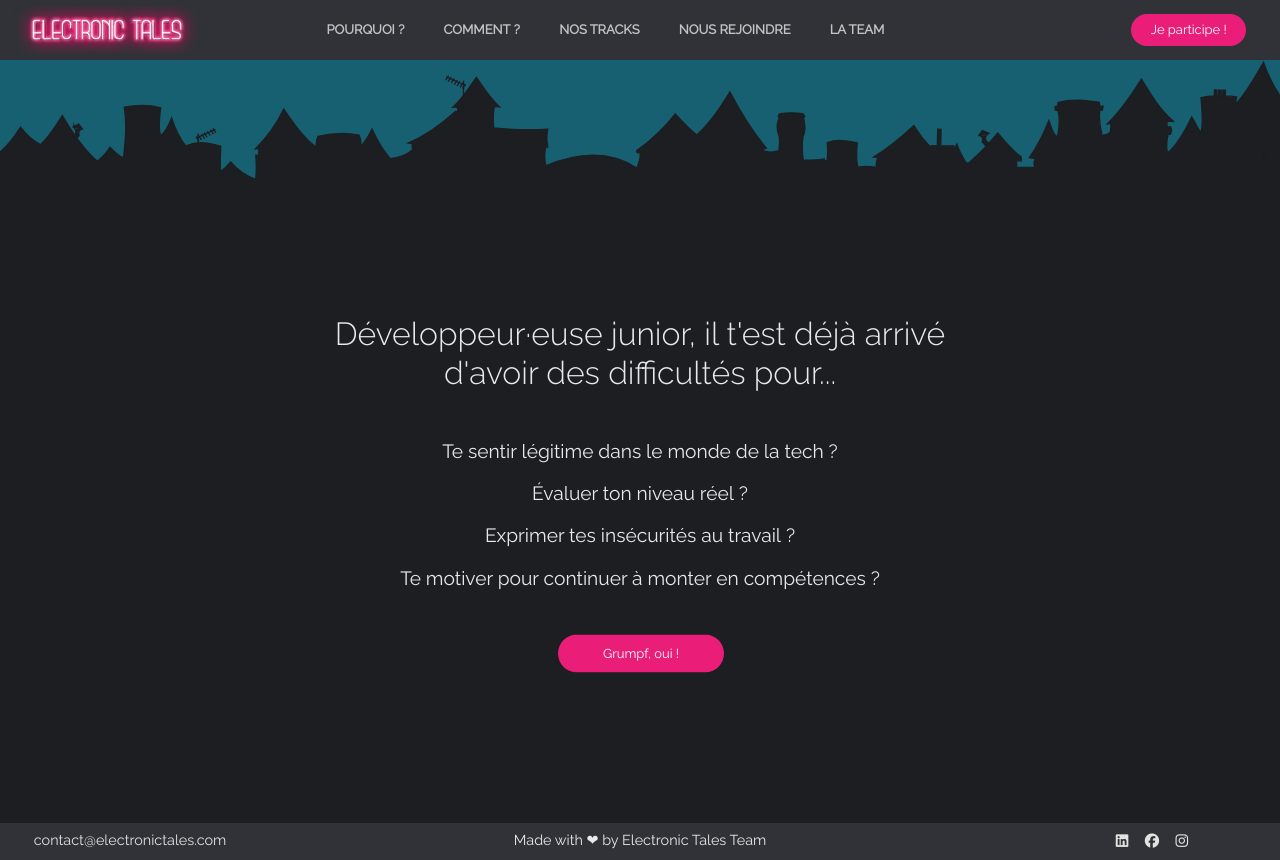
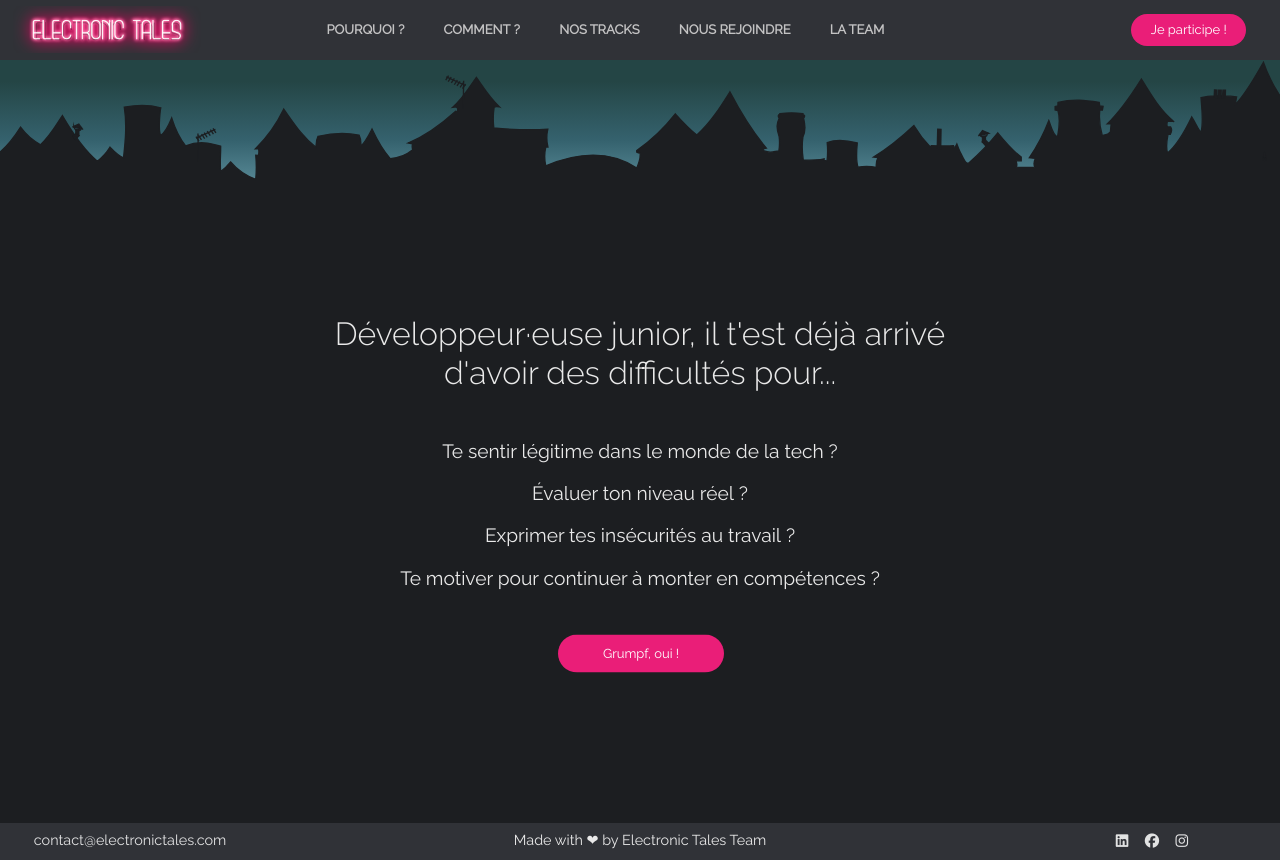
Before and after one commit to OfficierAzarov/electronic-tales-presents, a React (Create React App) app in the folder client/: page / in a window 1280 px wide. Built offline with nearby package versions, Linux system fonts and the light colour scheme; the HTML template or start-up script is replaced by a standard one.

Commit message:
test gradient skyline

```diff
--- a/client/src/App.css
+++ b/client/src/App.css
@@ -7,7 +7,9 @@
 }
 
 #eltaskyline {
-    background-color: #176072;
+    /* background-color: #176072; */
+    background: rgb(90,140,153);
+    background: linear-gradient(0deg, rgba(90,140,153,1) 0%, rgba(53,98,110,1) 36%, rgba(36,69,69,1) 83%);
 }
 
 #page-container {
```
Also changed, not shown: client/src/resources/img/logo-transparent-smol-group.svg.
